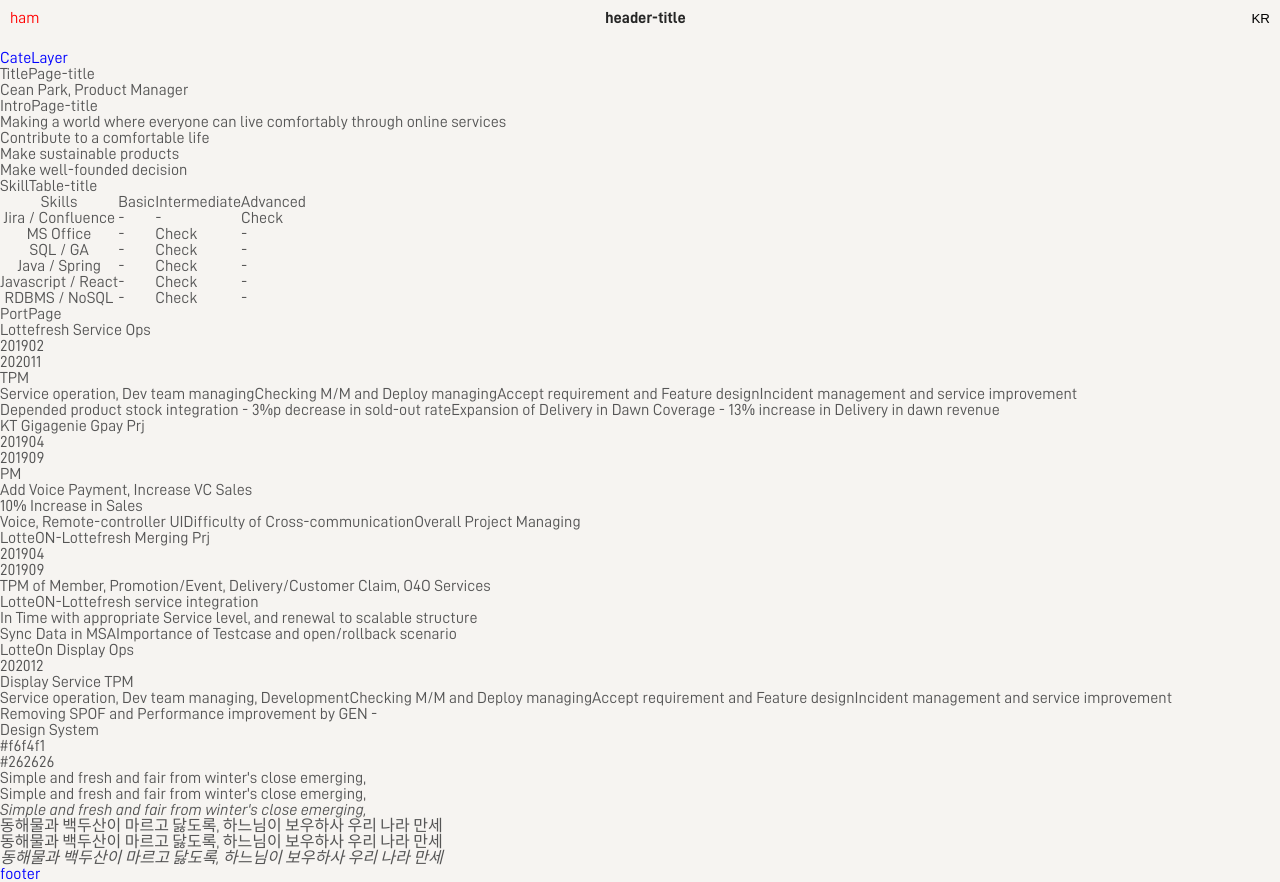
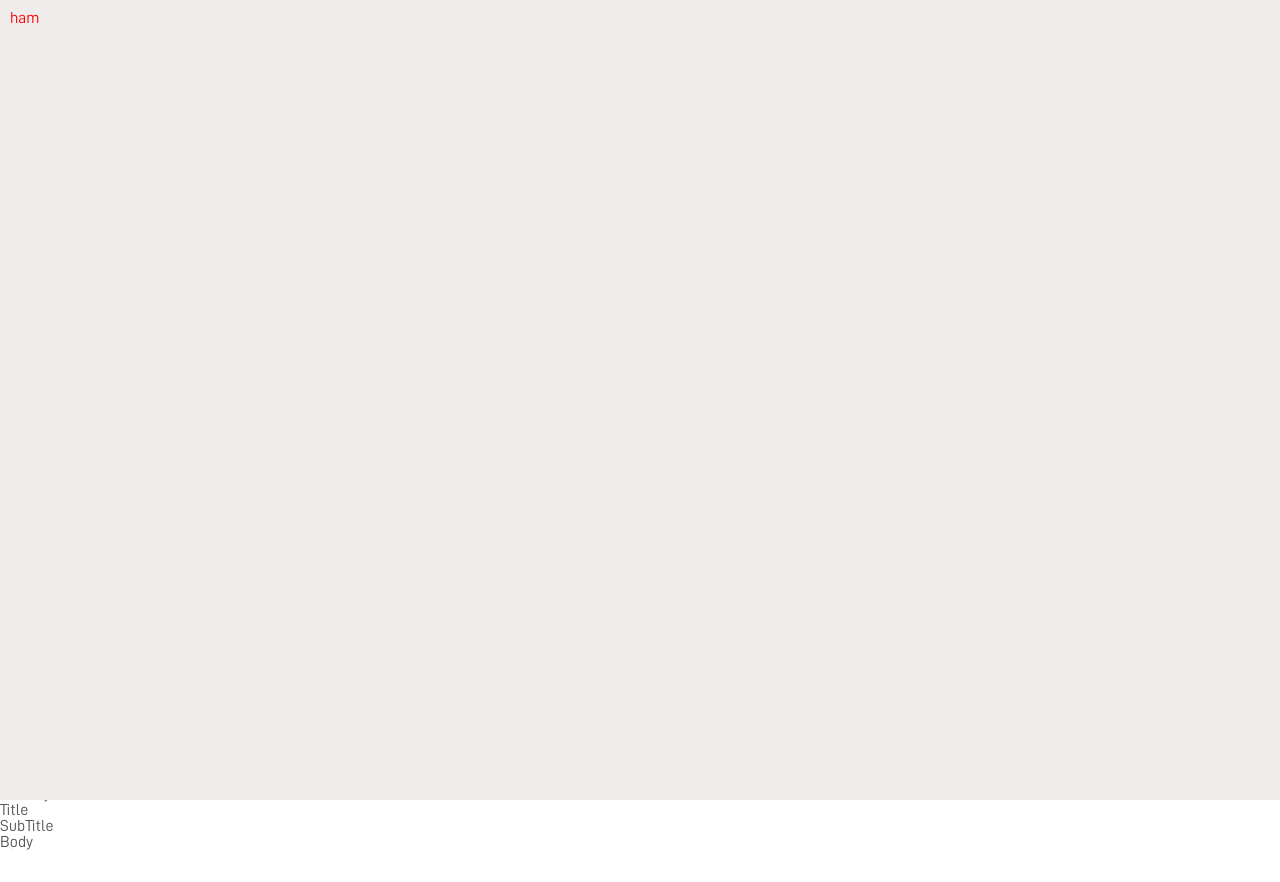
Before and after one commit to mobidiic/portfolio, a React (Create React App) app: page / in a window 1280 px wide. Both pictures are taken after a click on the link "ham". After the commit the page ends 800 px from the top, so only its background shows below. Built offline with nearby package versions, Linux system fonts and the light colour scheme; a web font is replaced by a local one.

Commit message:
add cate layer scroll controll

```diff
--- a/src/components/CateLayer/CateLayer.js
+++ b/src/components/CateLayer/CateLayer.js
@@ -3,8 +3,7 @@
 
 const CateLayer = () => {
     return (
-        <div>
-            CateLayer
+        <div className={style.cate_layer__page}>
         </div>
     )
 };
--- a/src/components/CateLayer/CateLayer.module.scss
+++ b/src/components/CateLayer/CateLayer.module.scss
@@ -0,0 +1,10 @@
+div .cate_layer__page {
+    z-index: 3;
+    position: absolute;
+    top: 0;
+    left: 0;
+    width: 100vw;
+    height: 100vh;
+    background-color: lighten(#7a6661, 50%);
+
+}
--- a/src/layouts/Layout.js
+++ b/src/layouts/Layout.js
@@ -1,4 +1,4 @@
-import React, { useState } from "react";
+import React, { useCallback, useEffect, useState } from "react";
 import TitlePage from "../pages/TitlePage/TitlePage";
 import IntroPage from "../pages/IntroPage/IntroPage";
 import SkillTable from "../pages/SkillTable/SkillTable";
@@ -14,6 +14,7 @@
     const [ lang, setLang ] = useState("EN");
     const [ isOpened , setIsOpened ] = useState(false);
     const viewLang = lang == "EN" ? "KR" : "EN" ;
+    let pgbarWidth = 0;
 
     const handleLanguage = () => {
         if(lang == "EN"){
@@ -25,18 +26,57 @@
 
     const handleToggleLayer = () => {
         setIsOpened(!isOpened);
-        // console.log("isOpened : "+ isOpened);
+        if( !isOpened ) {
+            setOnScrollEventById("layout__body", handleOnScrollOpened)
+        } else {
+            removeOnScrollEventById("layout__body", handleOnScrollOpened)
+        }
     };
+
+    const handleOnScrollOpened = useCallback((e) => {
+        e.preventDefault();
+        e.stopPropagation();
+        return false
+    }, [])
+
+    const handleOnScrollClosed = () => {
+        let _scrollY = window.scrollY;
+        let _totalHeight = (document.height !== undefined) ? document.height : document.body.offsetHeight;
+        let _deviceHeight = window.innerHeight;
+        let _tgtHeight = _totalHeight - _deviceHeight;
+        pgbarWidth = ( _scrollY / _tgtHeight ) * 100;
+        pgbarWidth += "%";
+        console.log("pgbarWidth : " +  pgbarWidth);
+    };
+
+    const setOnScrollEventById = (el, func) => {
+        document.getElementById(el).addEventListener('scroll', func);
+        document.getElementById(el).addEventListener('touchmove', func);
+        document.getElementById(el).addEventListener('mousewheel', func);
+    };
+
+    const removeOnScrollEventById = (el, func) => {
+        document.getElementById(el).removeEventListener('scroll', func);
+        document.getElementById(el).removeEventListener('touchmove', func);
+        document.getElementById(el).removeEventListener('mousewheel', func);
+    };
+
+    useEffect(()=> {
+        setOnScrollEventById("layout__body", handleOnScrollClosed);
+    }, []);
+
+    // [todo] 카테고리레이어 호출 시 햄버거메뉴 닫기버튼으로 전환 + 애니메이션 추가
 
     // [todo] header 타이틀 스크롤 위치에 따라 변경
 
-    // [todo] footer 프로그레스바 생성
+
+    // [todo] footer 프로그레스바 스크롤 위치에 따라 width 변경
 
 
     return (
-        <div>
-            <div className={style.header__box}>
-                <div className={ !isOpened ?  style.header__menu : style.layer__button_close }>
+        <div id="layout__body">
+            <div className={ !isOpened ?  style.header__box : `${style.header__box} ${style.header__box__onlayer}` } >
+                <div className={ !isOpened ?  style.header__menu : style.layer__button_close } >
                     <a onClick={ handleToggleLayer }>
                         ham
                     </a>
@@ -48,7 +88,7 @@
                     <button onClick={ handleLanguage }> {viewLang} </button>
                 </div>
             </div>
-            <div className={style.body__box}>
+            <div className={ !isOpened ?  style.body__box : `${style.body__box} ${style.body__box__onlayer}` }>
                 <div className={ !isOpened ? `${style.body__layer} ${style.none}` : style.body__layer  }>
                     <CateLayer />
                 </div>
@@ -60,9 +100,7 @@
                     <DsPage />
                 </UserContext.Provider>
             </div>
-            <div className={style.footer__progressbar}>
-                    footer
-            </div>
+            <div className={ !isOpened ?  style.footer__progressbar : `${style.footer__progressbar} ${style.footer__progressbar__onlayer}` } style={{ width: pgbarWidth}} />
         </div>
     )
 };
--- a/src/layouts/Layout.module.scss
+++ b/src/layouts/Layout.module.scss
@@ -1,17 +1,15 @@
+//변수 할당
+$pb-height: 10px; //프로그레스바 높이
+
+
 div .header__box {
 
     width: 100%;
-    position: absolute;
-    z-index: 2;
+    position: fixed;
     display: flex;
     justify-content: space-between;
 
     .header__menu {
-        padding: 10px;
-    }
-
-    .layer__button_close {
-        color: red;
         padding: 10px;
     }
 
@@ -28,6 +26,27 @@
     }
 }
 
+div .header__box__onlayer {
+
+    z-index: 9;
+
+    .layer__button_close {
+        color: red;
+        padding: 10px;
+    }
+
+    .header__title {
+        display: none;
+
+    }
+
+    .header__button {
+        display: none;
+
+    }
+
+}
+
 
 
 div .body__box {
@@ -35,7 +54,6 @@
     padding-top: 50px;
 
     .body__layer {
-        color: blue;
 
     }
 
@@ -48,6 +66,24 @@
 
 }
 
+div .body__box__onlayer {
+    position: fixed;
+    overflow: hidden;
+    width: 100%;
+    height: 100%;
+}
+
+
 div .footer__progressbar {
-    color : blue;
+    background-color : #7a6661;
+    width: 100vw;
+    height: #{$pb-height};
+
+    position: fixed;
+    z-index: 2;
+    top: calc( 100vh - #{$pb-height} );
 }
+
+div .footer__progressbar__onlayer {
+    display: none;
+}
--- a/src/pages/DsPage/DsPage.js
+++ b/src/pages/DsPage/DsPage.js
@@ -8,38 +8,50 @@
                 Design System
             </div>
             <div className={style.page__contents}>
-                <div className={style.ds__color_box}>
+                <div className={style.ds__color_palette}>
                     <div>
+                        color palette
+                    </div>
+                    <div className={style.ds__color_box}>
                         <div className={style.ds__color_box__offset} />
                         <div className={style.ds__color_box__name}>
                             #f6f4f1
                         </div>
                     </div>
-                    <div>
+                    <div className={style.ds__color_box}>
                         <div className={style.ds__color_box__offset} />
                         <div className={style.ds__color_box__name}>
                             #262626
                         </div>
                     </div>
+                    <div className={style.ds__color_box}>
+                        <div className={style.ds__color_box__offset} />
+                        <div className={style.ds__color_box__name}>
+                            #7a6661
+                        </div>
+                    </div>
                 </div>
                 <div className={style.ds__font_box}>
-                    <div className={style.ds__font_box__title}>
-                        Simple and fresh and fair from winter's close emerging,
-                    </div>
-                    <div className={style.ds__font_box__text}>
-                        Simple and fresh and fair from winter's close emerging,
-                    </div>
-                    <div className={style.ds__font_box__italic}>
-                        Simple and fresh and fair from winter's close emerging,
+                    <div className={style.ds__font_title}>
+                        font style
                     </div>
                     <div className={style.ds__font_box__title}>
-                        동해물과 백두산이 마르고 닳도록, 하느님이 보우하사 우리 나라 만세
+                        Title
                     </div>
-                    <div className={style.ds__font_box__text}>
-                        동해물과 백두산이 마르고 닳도록, 하느님이 보우하사 우리 나라 만세
+                    <div className={style.ds__font_box__subtitle}>
+                        SubTitle
                     </div>
-                    <div className={style.ds__font_box__italic}>
-                        동해물과 백두산이 마르고 닳도록, 하느님이 보우하사 우리 나라 만세
+                    <div className={style.ds__font_box__body}>
+                        Body
+                    </div>
+                    <div className={style.ds__font_box__title}>
+                        타이틀
+                    </div>
+                    <div className={style.ds__font_box__subtitle}>
+                        서브타이틀
+                    </div>
+                    <div className={style.ds__font_box__body}>
+                        본문
                     </div>
                 </div>
             </div>
```
